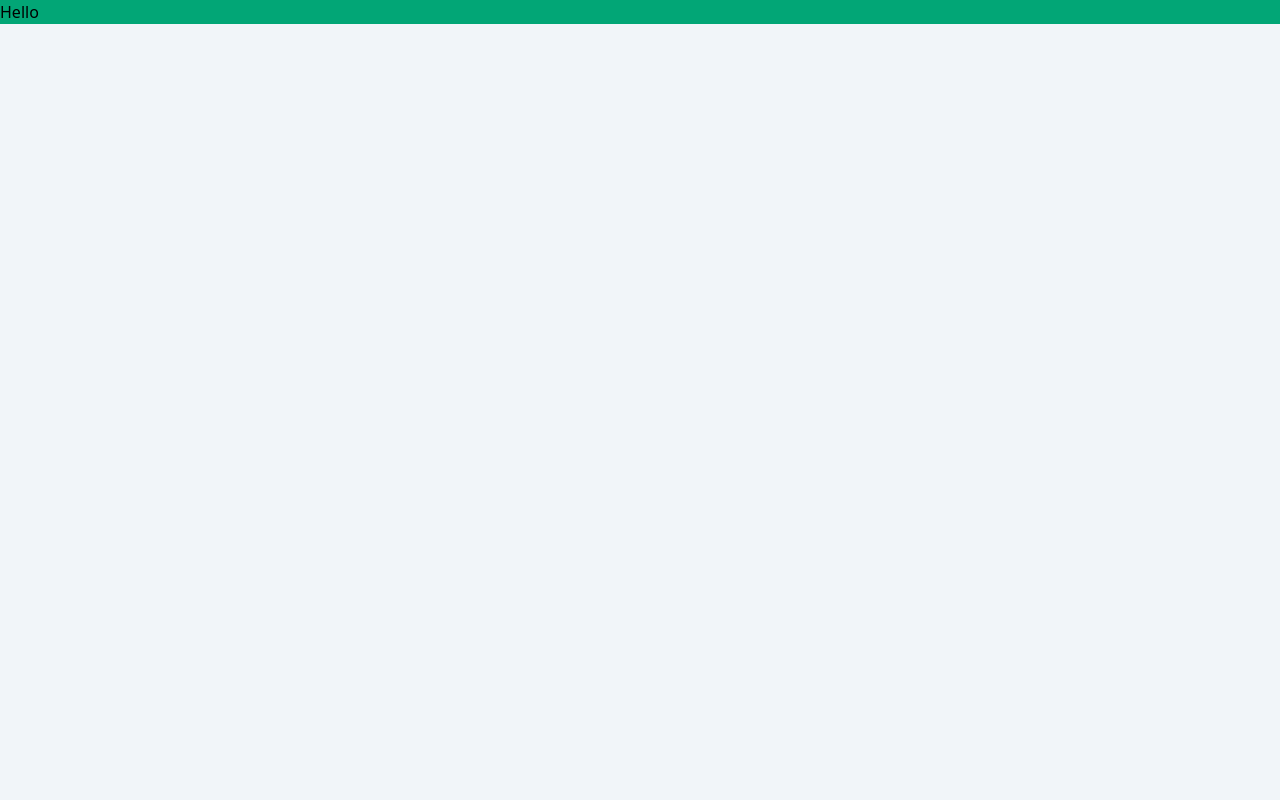
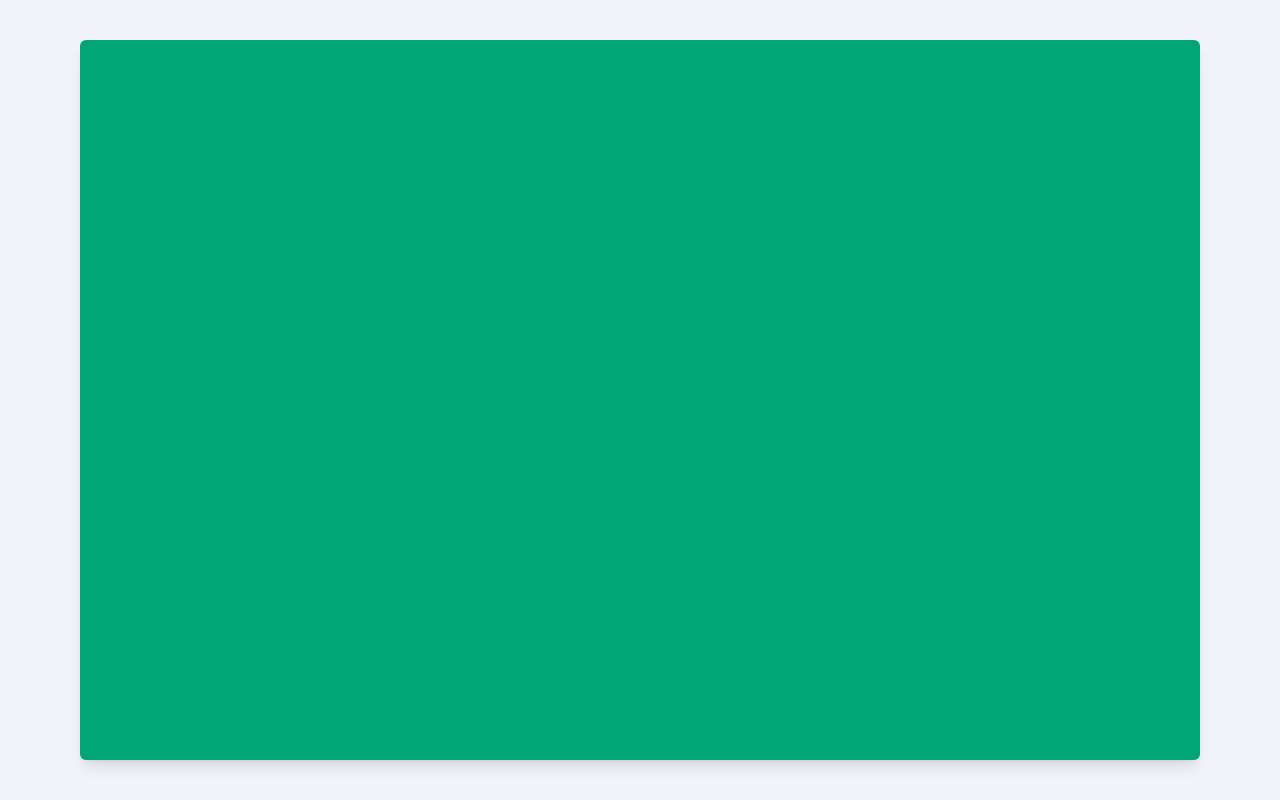
Before and after one commit to NishatFariza/next-whatsapp, a Next.js app: page / in a window 1280 px wide. Built offline with nearby package versions, Linux system fonts and the light colour scheme.

Commit message:
style:custom tailwind css added

```diff
--- a/package.json
+++ b/package.json
@@ -11,7 +11,8 @@
   "dependencies": {
     "next": "12.3.1",
     "react": "18.2.0",
-    "react-dom": "18.2.0"
+    "react-dom": "18.2.0",
+    "sass": "^1.55.0"
   },
   "devDependencies": {
     "@types/node": "18.11.2",
--- a/src/pages/index.tsx
+++ b/src/pages/index.tsx
@@ -3,10 +3,15 @@ import Head from "next/head";
 import Image from "next/image";
 import styles from "../styles/Home.module.css";
 
+
+
+
+
 const Home: NextPage = () => {
   return (
     <div className="app-wrapper">
-      <h1>Hello</h1>
+      <div></div>
+      <div></div>
     </div>
   );
 };
--- a/src/styles/globals.css
+++ b/src/styles/globals.css
@@ -8,5 +8,10 @@ body{
 }
 
 .app-wrapper{
-    @apply bg-primary-light
+    @apply lg:mx-20 lg:my-10;
+    @apply bg-primary-light;
+    @apply grid grid-cols-12;
+    @apply lg:h-[calc(100vh-5rem)] h-screen;
+    @apply rounded-md shadow-lg;
+
 }
```
Also changed, not shown: 1 other file (tests, documents, lock files or other folders).
